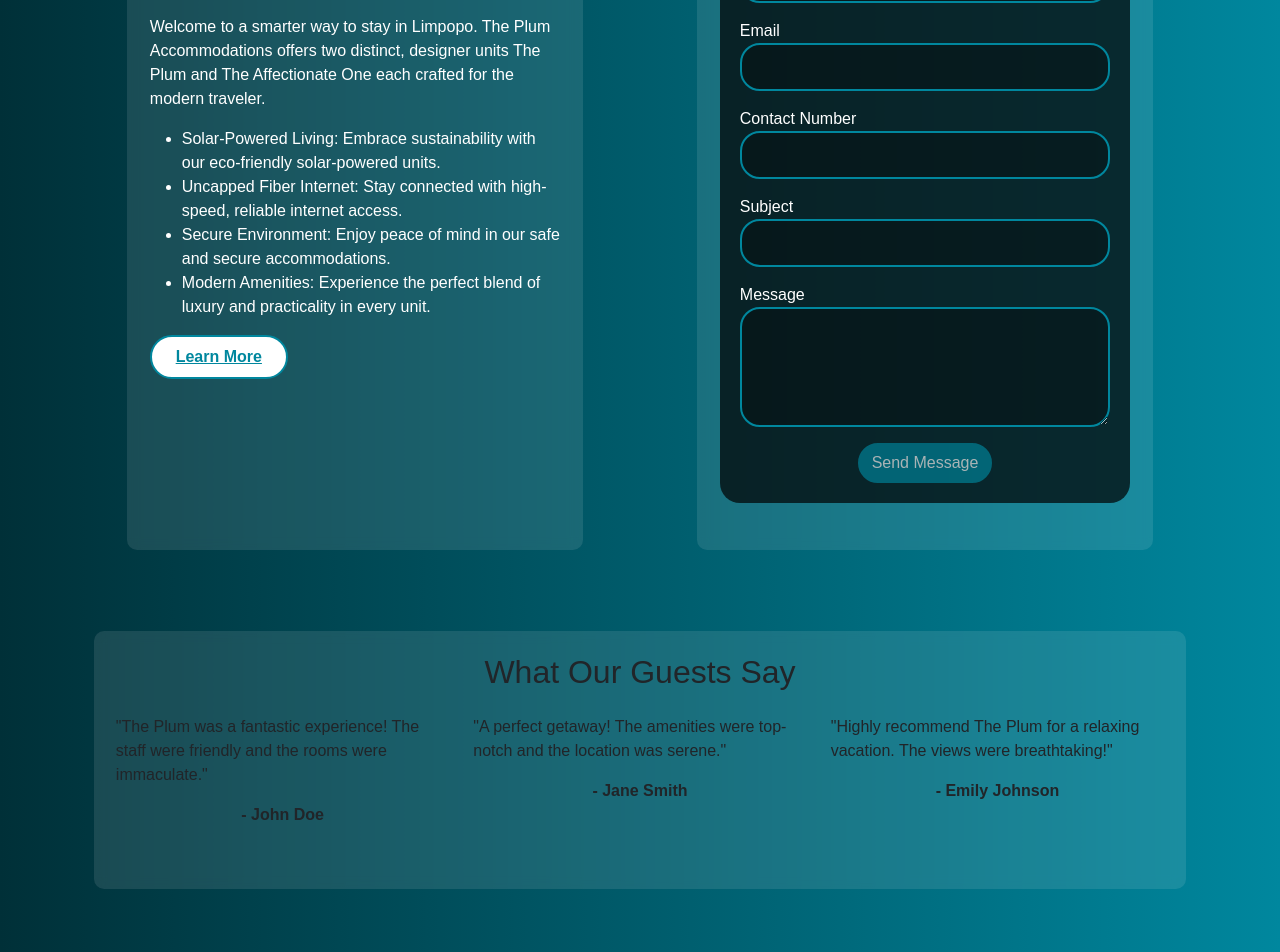
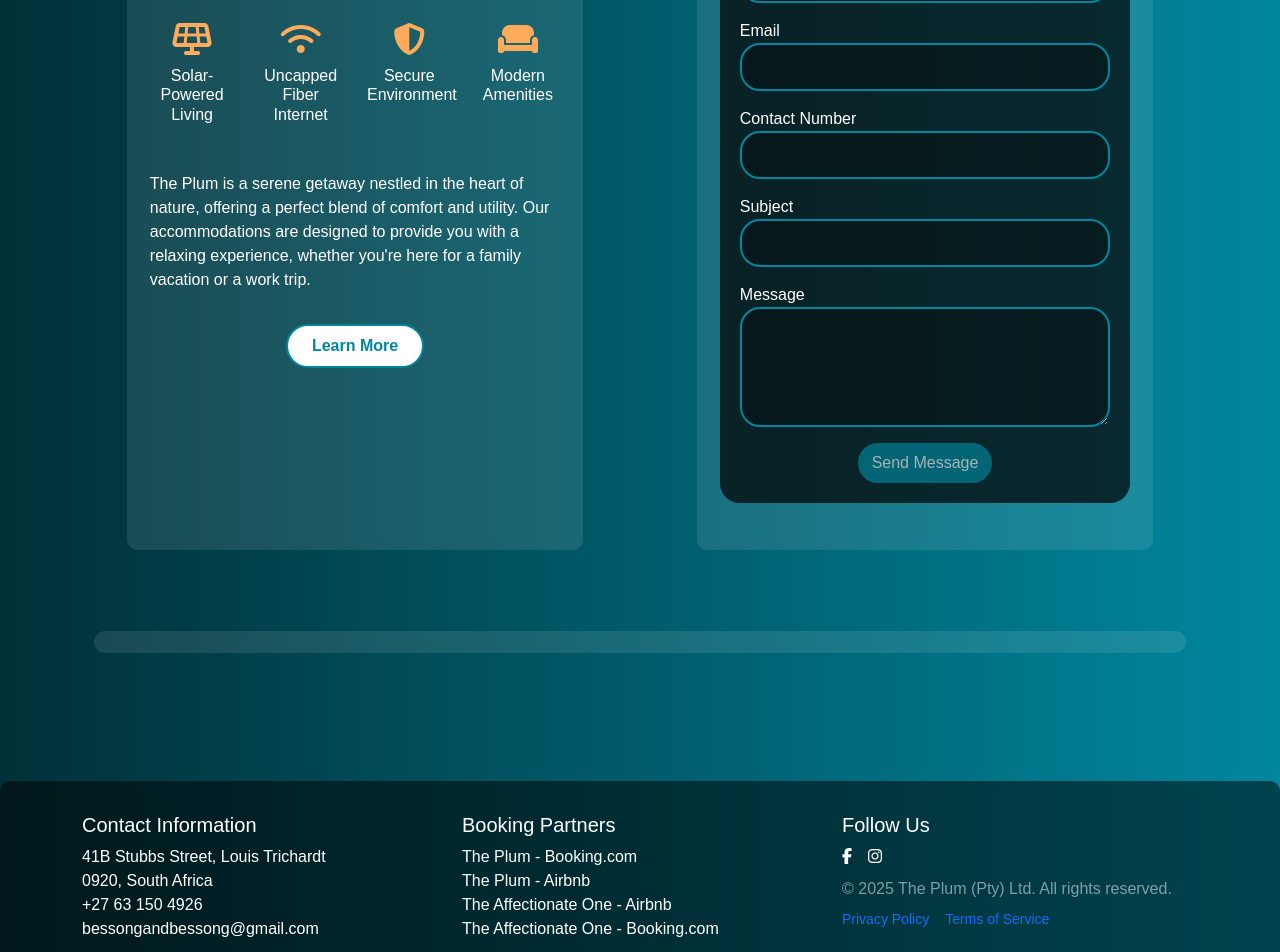
Before and after one commit to PhilipBessong/Portfolio, an Angular app in the folder ThePlum/Site/theplum/: page / in a window 1280 px wide. Shown: the part 1780-2732 px from the top of the page. Built offline with nearby package versions, Linux system fonts and the light colour scheme; a web font is replaced by a local one.

Commit message:
Reviews Update

```diff
--- a/ThePlum/Site/theplum/src/app/accomodations/accomodations.html
+++ b/ThePlum/Site/theplum/src/app/accomodations/accomodations.html
@@ -2,7 +2,7 @@
   <div class="row mb-4">
     <div class="col-12 text-center">
       <h1 class="display-4 fw-bold text-white mb-3">
-        Our <span class="text-orange">Accommodations</span>
+        Our <span class="text-orange">Rooms</span>
       </h1>
         <p class="lead text-white-50 mx-auto" style="max-width: 800px">
         Home-Away-From-Home
--- a/ThePlum/Site/theplum/src/app/footer/footer.html
+++ b/ThePlum/Site/theplum/src/app/footer/footer.html
@@ -29,11 +29,15 @@
         <h5>Follow Us</h5>
         <div class="social-icons mb-2">
           <a href="#" class="me-3" style="color: white;"><i class="fab fa-facebook-f"></i></a>
-          <a href="#" class="me-3" style="color: white;"><i class="fab fa-twitter"></i></a>
-          <a href="#" class="me-3" style="color: white;"><i class="fab fa-instagram"></i></a>
-          <a href="#" class="me-3" style="color: white;"><i class="fab fa-linkedin-in"></i></a>
+          <a href="https://www.instagram.com/theplum.accommodation/" class="me-3" style="color: white;"><i class="fab fa-instagram"></i></a>
         </div>
-        <p>© 2023 The Plum. All rights reserved.</p>
+        <p class="mb-2 text-white-50">
+      © 2025 The Plum (Pty) Ltd. All rights reserved.
+    </p>
+    <div class="small">
+      <a href="#" class="text-orange text-decoration-none me-3">Privacy Policy</a>
+      <a href="#" class="text-orange text-decoration-none">Terms of Service</a>
+    </div>
       </div>
 
     </div>
--- a/ThePlum/Site/theplum/src/app/home/home.html
+++ b/ThePlum/Site/theplum/src/app/home/home.html
@@ -142,28 +142,52 @@
     <div class="row">
       <div class="col glass" style="margin: 5%; padding: 2%">
         <h2 class="text-center mb-4" style="color: white">About The Plum</h2>
-        <p class="text-center text-orange">
-          Stay Connected. Stay Comfortable.
+        <p class="text-center text-orange">Stay Connected. Stay Comfortable.</p>
+
+        <p class="text-justify" style="color: white">
+          Welcome to a smarter way to stay in Limpopo. The Plum Accommodations
+          offers two distinct, designer units The Plum and The Affectionate One
+          each crafted for the modern traveler.
         </p>
-        <p class="text-justify" style="color: white;">
+        <pre><pre></pre></pre>
+        <div class="row text-center">
+          <div class="col-6 col-sm-4 col-md-3 mb-4">
+            <i class="fa-solid fa-solar-panel fa-2x text-orange"></i>
+            <h6 class="mt-2 text-white">Solar-Powered Living</h6>
+          </div>
+
+          <div class="col-6 col-sm-4 col-md-3 mb-4">
+            <i class="fa-solid fa-wifi fa-2x text-orange"></i>
+            <h6 class="mt-2 text-white">Uncapped Fiber Internet</h6>
+          </div>
+
+          <div class="col-6 col-sm-4 col-md-3 mb-4">
+            <i class="fa-solid fa-shield-halved fa-2x text-orange"></i>
+            <h6 class="mt-2 text-white">Secure Environment</h6>
+          </div>
+
+          <div class="col-6 col-sm-4 col-md-3 mb-4">
+            <i class="fa-solid fa-couch fa-2x text-orange"></i>
+            <h6 class="mt-2 text-white">Modern Amenities</h6>
+          </div>
+        </div>
+        <pre></pre>
+        <p class="text-justify" style="color: white">
           The Plum is a serene getaway nestled in the heart of nature, offering
           a perfect blend of comfort and utility. Our accommodations are
           designed to provide you with a relaxing experience, whether you're
           here for a family vacation or a work trip.
         </p>
-        <p class="text-justify" style="color:white;">
-          Welcome to a smarter way to stay in Limpopo. The Plum Accommodations offers two distinct, designer units The Plum and The Affectionate One each crafted for the modern traveler.
-        </p>
-        <ul>
-          <li style="color: white">Solar-Powered Living: Embrace sustainability with our eco-friendly solar-powered units.</li>
-          <li style="color: white">Uncapped Fiber Internet: Stay connected with high-speed, reliable internet access.</li>
-          <li style="color: white">Secure Environment: Enjoy peace of mind in our safe and secure accommodations.</li>
-          <li style="color: white">Modern Amenities: Experience the perfect blend of luxury and practicality in every unit.</li>
-        </ul>
-        <button class="btn book-now-btn align-self-center">
-          <a routerLink="/about" style="color: #00879e">Learn More</a>
+        <pre></pre>
+        <div style="text-align: center;">
+           <button class="btn book-now-btn align-self-center">
+          <a routerLink="/about" style="color: #00879e; text-decoration: none"
+            >Learn More</a
+          >
           <span class="visually-hidden">About The Plum</span>
         </button>
+        </div>
+
       </div>
       <div class="col glass" style="margin: 5%; padding: 2%">
         <h2 class="text-center mb-4" style="color: white">Contact Us</h2>
@@ -265,37 +289,11 @@
     </div>
     <!-- Testimonials Section -->
     <div class="container py-4">
-      <div class="glass" style="padding: 2%">
-        <h2 class="text-center mb-4">What Our Guests Say</h2>
-        <div class="row">
-          <div class="col-md-4 mb-4">
-            <div class="testimonial">
-              <p>
-                "The Plum was a fantastic experience! The staff were friendly
-                and the rooms were immaculate."
-              </p>
-              <p class="text-center"><strong>- John Doe</strong></p>
-            </div>
-          </div>
-          <div class="col-md-4 mb-4">
-            <div class="testimonial">
-              <p>
-                "A perfect getaway! The amenities were top-notch and the
-                location was serene."
-              </p>
-              <p class="text-center"><strong>- Jane Smith</strong></p>
-            </div>
-          </div>
-          <div class="col-md-4 mb-4">
-            <div class="testimonial">
-              <p>
-                "Highly recommend The Plum for a relaxing vacation. The views
-                were breathtaking!"
-              </p>
-              <p class="text-center"><strong>- Emily Johnson</strong></p>
-            </div>
-          </div>
-        </div>
+      <div class="glass" style="padding: 1%; border-radius: 30px">
+        <div
+          class="elfsight-app-ece4c78b-947f-4add-9a4f-dfb405a22dc5"
+          data-elfsight-app-lazy
+        ></div>
       </div>
     </div>
     <pre></pre>
--- a/ThePlum/Site/theplum/src/app/navbar/navbar.html
+++ b/ThePlum/Site/theplum/src/app/navbar/navbar.html
@@ -33,7 +33,7 @@
           class="nav-link navbar-text-style"
           routerLink="/accommodations"
           routerLinkActive="active"
-          >Accommodations</a
+          >Rooms</a
         >
       </li>
       <li class="nav-item">
--- a/ThePlum/Site/theplum/src/index.html
+++ b/ThePlum/Site/theplum/src/index.html
@@ -10,6 +10,8 @@
       href="https://fonts.googleapis.com/css2?family=Playfair+Display:ital,wght@1,600&display=swap"
       rel="stylesheet"
     />
+    <!-- Elfsight All-in-One Reviews | The Plums Reviews -->
+  <script src="https://elfsightcdn.com/platform.js" async></script>
   </head>
   <body>
     <app-root></app-root>
```
